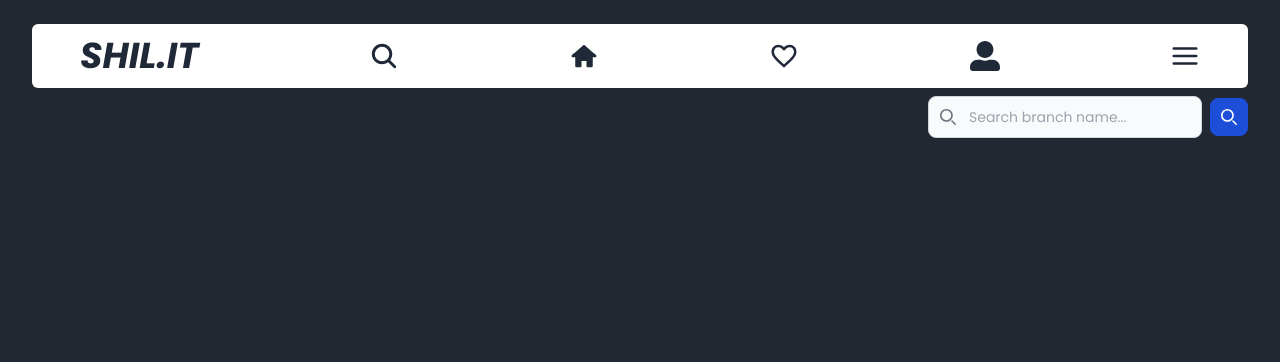
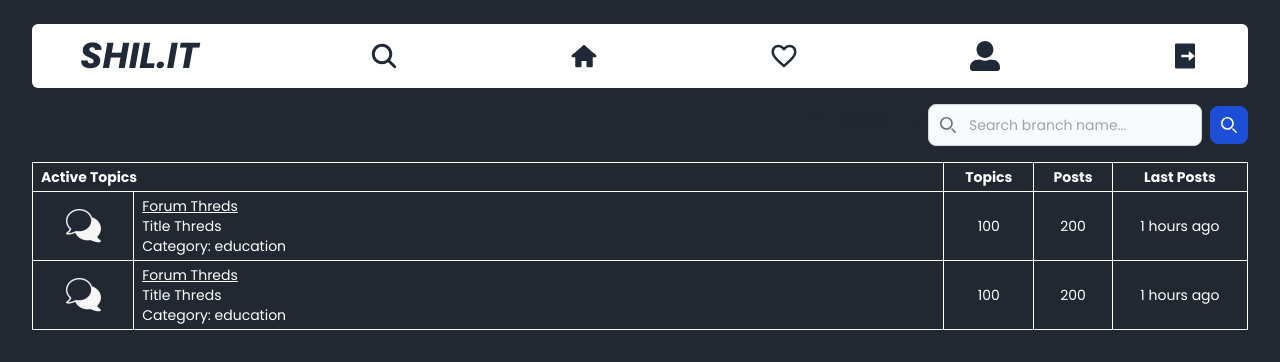
Before and after one commit to raihannurhidayat/project-basisdata, a React (Vite) app in the folder client/: page /threds in a window 1280 px wide. Shown: the top 362 px of the page. Built offline with nearby package versions, Linux system fonts and the light colour scheme; no server answers; sample sign-in values are in the browser's storage.

Commit message:
add logout implementation and add page get all threds

```diff
--- a/client/src/components/Navbar.jsx
+++ b/client/src/components/Navbar.jsx
@@ -1,13 +1,43 @@
-import React from "react";
+import React, { useState } from "react";
 import { IoSearch } from "react-icons/io5";
 import { TiHome } from "react-icons/ti";
 import { MdOutlineFavoriteBorder } from "react-icons/md";
 import { FaUserAlt } from "react-icons/fa";
-import { FiMenu } from "react-icons/fi";
-import { Link } from "react-router-dom";
+import { RiLogoutBoxRFill } from "react-icons/ri";
+import { Link, useNavigate } from "react-router-dom";
+import axios from "axios";
+import Loading from "./Loading";
 
 const Navbar = () => {
+  const [isLoading, setIsLoading] = useState(false);
+  const navigate = useNavigate();
+
+  const handleLogout = async () => {
+    try {
+      setIsLoading(true)
+      const response = await axios.post(
+        "http://localhost:8000/api/auth/logout/",
+        "",
+        {
+          withCredentials: true,
+        }
+      );
+      console.log(response);
+      localStorage.clear();
+      navigate("/auth/login");
+    } catch (error) {
+      console.log(error);
+    } finally {
+      setIsLoading(false)
+    }
+  };
+
   return (
+    <div>
+      {isLoading ? (
+        <Loading />
+      ) : (
+        <>
           <div className="bg-white mx-8 mt-4 py-3 px-12 rounded-md">
             <div className="flex items-center justify-between">
               <h1 className="text-4xl font-bold italic">SHIL.IT</h1>
@@ -23,10 +53,13 @@ const Navbar = () => {
               <Link>
                 <FaUserAlt size={30} />
               </Link>
-        <Link>
-          <FiMenu size={30} />
+              <Link onClick={handleLogout}>
+                <RiLogoutBoxRFill size={30} />
               </Link>
             </div>
+          </div>
+        </>
+      )}
     </div>
   );
 };
--- a/client/src/pages/Threds.jsx
+++ b/client/src/pages/Threds.jsx
@@ -3,32 +3,32 @@ import axios from "axios";
 import Loading from "../components/Loading";
 import Cookies from "js-cookie";
 import Search from "../components/Search";
+import logoChat from "../assets/logo-chat.png";
+import { Link } from "react-router-dom";
 
 const Threds = () => {
   const [threds, setThreds] = useState([]);
   const [isLoading, setIsLoading] = useState(false);
-  const [searchTemp, setSearchTemp] = useState("")
+  const [searchTemp, setSearchTemp] = useState("");
 
-  console.log(searchTemp)
-
-  const getALlUser = async () => {
+  const getAllTreds = async () => {
     try {
       setIsLoading(true);
-      const response = await axios.get("http://localhost:8000/api/users/", {
+      const response = await axios.get("http://localhost:8000/api/threads/", {
         withCredentials: true,
       });
       setThreds(response.data);
+      console.log(response);
     } catch (error) {
       console.log(error);
-      localStorage.setItem("userinfo", "");
+      localStorage.clear()
     } finally {
       setIsLoading(false);
     }
   };
 
   useEffect(() => {
-    getALlUser();
-    console.log(Cookies.get("refresh_token"));
+    getAllTreds();
   }, []);
 
   return (
@@ -37,10 +37,64 @@ const Threds = () => {
         <Loading />
       ) : (
         <>
-          {/* <Navbar /> */}
+          <div className="flex justify-end my-4">
+            <h2 className="text-xl ">Board Index</h2>
+            <Search setSearchTemp={setSearchTemp} />
+          </div>
 
-          <div className="flex justify-end">
-            <Search setSearchTemp={setSearchTemp} />
+          <div className="my-4 text-white text-sm">
+            <table className="table-auto mx-auto border-collapse w-full">
+              <thead className="text-left">
+                <tr>
+                  <th className="border w-3/4 border-white px-2 py-1" colSpan={2}>
+                    Active Topics
+                  </th>
+                  <th className="border border-white px-2 py-1 text-center">Topics</th>
+                  <th className="border border-white px-2 py-1 text-center">Posts</th>
+                  <th className="border border-white px-2 py-1 text-center">Last Posts</th>
+                </tr>
+                <tr>
+                </tr>
+              </thead>
+              <tbody>
+                <tr>
+                  <td className="border border-white px-2 py-1 w-1/12">
+                    <img
+                      className="mx-auto"
+                      width={35}
+                      src={logoChat}
+                      alt="Logo Chat"
+                    />
+                  </td>
+                  <td className="border border-white px-2 py-1">
+                    <Link className="underline hover:text-blue-500 transition-all ease-in-out duration-300">Forum Threds</Link>
+                    <p>Title Threds</p>
+                    <p>Category: education</p>
+                  </td>
+                  <td className="border border-white px-2 py-1 text-center">100</td>
+                  <td className="border border-white px-2 py-1 text-center">200</td>
+                  <td className="border border-white px-2 py-1 text-center">1 hours ago</td>
+                </tr>
+                <tr>
+                  <td className="border border-white px-2 py-1 w-1/12">
+                    <img
+                      className="mx-auto"
+                      width={35}
+                      src={logoChat}
+                      alt="Logo Chat"
+                    />
+                  </td>
+                  <td className="border border-white px-2 py-1">
+                    <Link className="underline hover:text-blue-500 transition-all ease-in-out duration-300">Forum Threds</Link>
+                    <p>Title Threds</p>
+                    <p>Category: education</p>
+                  </td>
+                  <td className="border border-white px-2 py-1 text-center">100</td>
+                  <td className="border border-white px-2 py-1 text-center">200</td>
+                  <td className="border border-white px-2 py-1 text-center">1 hours ago</td>
+                </tr>
+              </tbody>
+            </table>
           </div>
         </>
       )}
--- a/client/src/pages/auth/Login.jsx
+++ b/client/src/pages/auth/Login.jsx
@@ -37,7 +37,6 @@ const Login = () => {
       localStorage.setItem("userinfo", JSON.stringify({
         status: "login"
       }))
-      console.log(response);
     } catch (error) {
       console.log(error.response.data.detail);
       setIsError(true);
```
Also changed, not shown: client/src/assets/logo-chat.png (added). Lines whose indentation alone changed are shown as unchanged.
